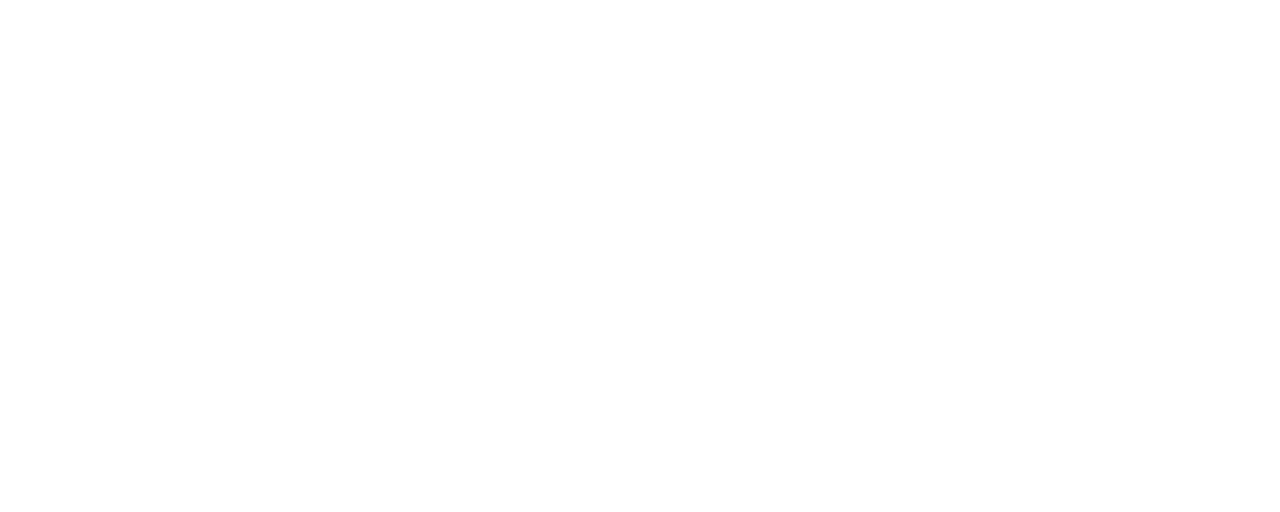
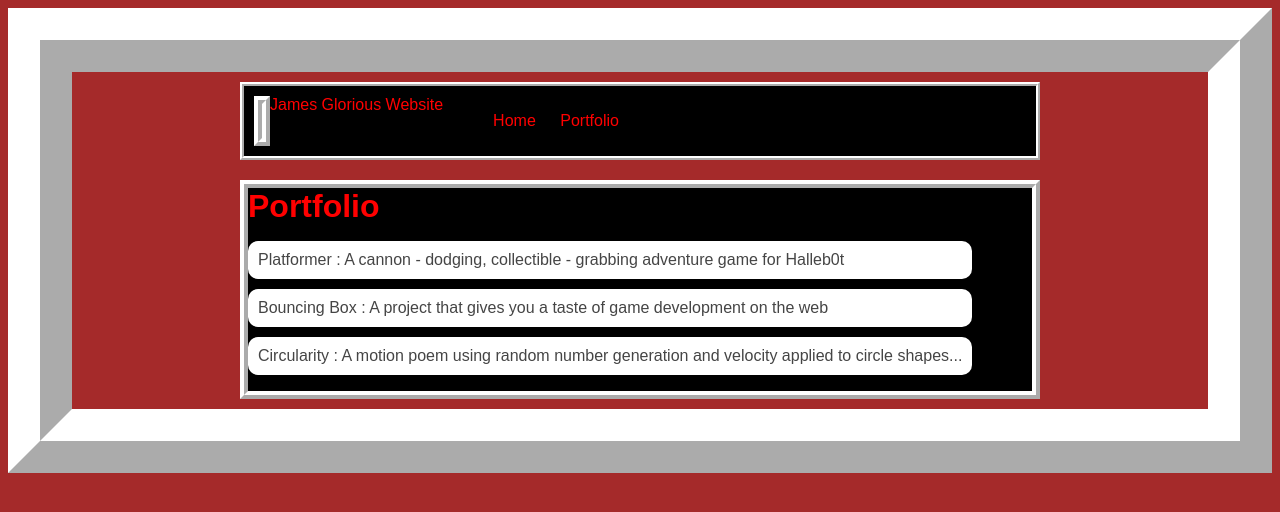
Before and after one commit to JMB2024/JMB2024.github.io, a plain HTML site: page portfolio.html in a window 1280 px wide. Drawn offline with Linux system fonts and the light colour scheme.

Commit message:
add portfolio.html file

```diff
--- a/portfolio.html
+++ b/portfolio.html
@@ -0,0 +1,34 @@
+<!DOCTYPE HTML>
+<html>
+  <head>
+    <title>James Burke's Cool website</title>
+    <link rel="stylesheet" href="style.css">
+  </head>
+  <body>
+    <div id="all-contents">
+     <nav>
+       <!-- Nav stuff here-->
+       <main></main>
+      <hl>James Glorious Website</hl>
+      <ul id="nav-l">
+       <li class="nav-li">
+        <a class="nav-a" href="index.html">Home</a>
+       </li>
+       <li class="nav-li">
+        <a class="nav-a" href="portfolio.hmtl">Portfolio</a>
+       </li>
+      </ul>
+     </nav>
+     <main>
+        <div class="contnet">
+            <h1>Portfolio</h1>
+            <ul id="portfolio">
+                <li><a href="projects/platformer/">Platformer : A cannon - dodging, collectible - grabbing adventure game for Halleb0t</a></li>
+                <li><a href="projects/bouncing-box/">Bouncing Box : A project that gives you a taste of game development on the web </a></li>
+                <li><a href="projects/circularity/">Circularity : A motion poem using random number generation and velocity applied to circle shapes...</a></li>
+            </ul>
+        </div>
+     </main>
+    </div>
+   </body>
+ </html>
--- a/style.css
+++ b/style.css
@@ -52,3 +52,51 @@ main {
 .sidebar-img {
     width: 500px;
 }
+/* portfolio styles */
+.content h1 {
+    color: black;
+}
+
+#portfolio {
+    list-style-type: none;
+    padding-left: 0;
+}
+
+#portfolio li {
+    background: #fff;
+    padding: 10px;
+    border-radius: 10px;
+    margin-bottom: 10px;
+}
+
+#portfolio li:hover {
+    background: #eee;
+}
+
+#portfolio a {
+    text-decoration: none;
+    color: #454545;
+} .content h1 {
+    color: black;
+}
+
+#portfolio {
+    list-style-type: none;
+    padding-left: 0;
+}
+
+#portfolio li {
+    background: #fff;
+    padding: 10px;
+    border-radius: 10px;
+    margin-bottom: 10px;
+}
+
+#portfolio li:hover {
+    background: #eee;
+}
+
+#portfolio a {
+    text-decoration: none;
+    color: #454545;
+}
```
Also changed, not shown: index.html (+1 -1 lines).
